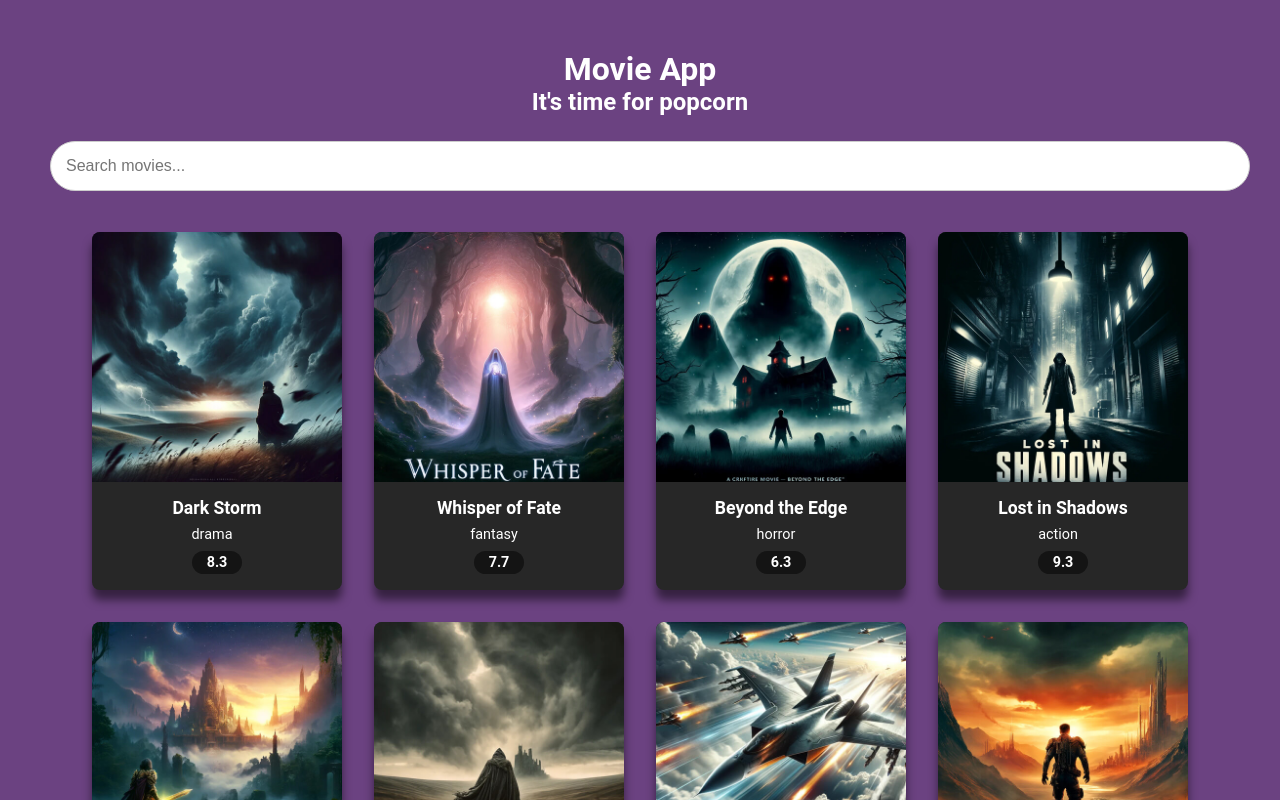
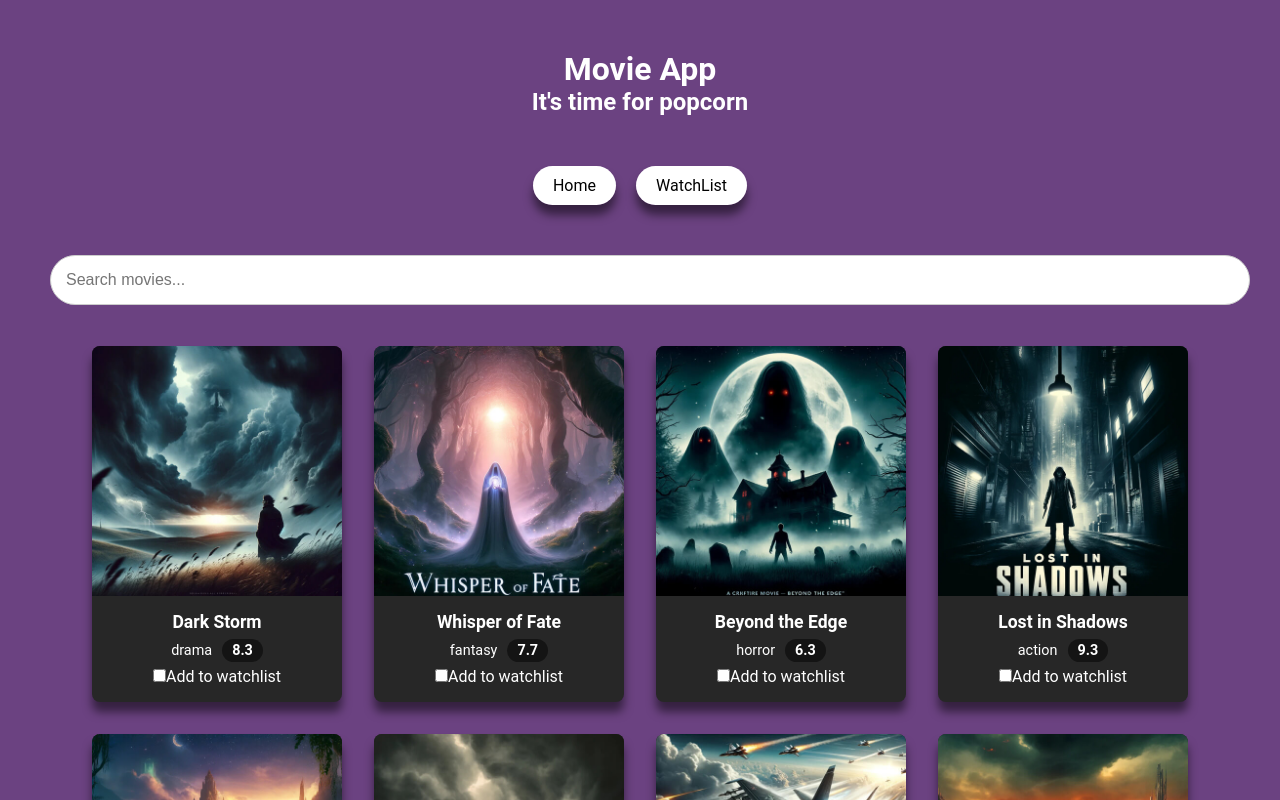
Before and after one commit to lorenarogoz/movie-app, a React (Vite) app: page / in a window 1280 px wide. Shown: the top 800 px of the page. Built offline with nearby package versions, Linux system fonts and the light colour scheme.

Commit message:
The implementation for watchlist

```diff
--- a/package.json
+++ b/package.json
@@ -8,7 +8,8 @@
   },
   "dependencies": {
     "react": "^19.0.0",
-    "react-dom": "^19.0.0"
+    "react-dom": "^19.0.0",
+    "react-router-dom": "^7.13.0"
   },
   "devDependencies": {
     "@vitejs/plugin-react": "^4.0.0",
--- a/src/App.jsx
+++ b/src/App.jsx
@@ -1,13 +1,66 @@
 import Footer from './components/Footer';
 import Header from './components/Header';
 import MovieGrid from './components/MovieGrid';
+import Watchlist from './components/Watchlist';
+import {BrowserRouter as Router, Routes, Route, Link} from 'react-router-dom';
+import {useState, useEffect} from 'react';
 
 function App() {
+    const [movies, setMovies] = useState([]);
+    const [watchlist, setWatchlist] = useState([]);
+
+    useEffect(() => {
+        fetch('movies.json')
+            .then((response) => response.json())
+            .then((data) => setMovies(data));
+    }, []);
+
+    const toggleWatchlist = (movieId) => {
+        setWatchlist((prev) =>
+            prev.includes(movieId)
+                ? prev.filter((id) => id !== movieId)
+                : [...prev, movieId],
+        );
+    };
+
     return (
         <div className='App'>
             <div className='container'>
                 <Header></Header>
-                <MovieGrid></MovieGrid>
+                <Router>
+                    <nav>
+                        <ul>
+                            <li>
+                                <Link to='/'>Home</Link>
+                            </li>
+                            <li>
+                                <Link to='/watchlist'>WatchList</Link>
+                            </li>
+                        </ul>
+                    </nav>
+                    <Routes>
+                        <Route
+                            path='/'
+                            element={
+                                <MovieGrid
+                                    movies={movies}
+                                    watchlist={watchlist}
+                                    toggleWatchlist={toggleWatchlist}
+                                />
+                            }
+                        ></Route>
+                        <Route
+                            path='/watchlist'
+                            element={
+                                <Watchlist
+                                    movies={movies}
+                                    watchlist={watchlist}
+                                    toggleWatchlist={toggleWatchlist}
+                                />
+                            }
+                        ></Route>
+                    </Routes>
+                </Router>
             </div>
             <Footer></Footer>
         </div>
--- a/src/components/MovieCard.jsx
+++ b/src/components/MovieCard.jsx
@@ -1,6 +1,6 @@
 import React from 'react';
 
-export default function MovieCard({movie}) {
+export default function MovieCard({movie, isWatchlisted, toggleWatchlist}) {
     const handlerError = (e) => {
         e.target.src = 'images/default.jpg';
     };
@@ -14,8 +14,24 @@ export default function MovieCard({movie}) {
             />
             <div className='movie-card-info'>
                 <h3 className='movie-card-title'>{movie.title}</h3>
-                <p className='movie-card-genre'>{movie.genre}</p>
-                <p className='movie-card-rating'>{movie.rating}</p>
+                <div>
+                    <span className='movie-card-genre'>{movie.genre}</span>
+                    <span className='movie-card-rating'>{movie.rating}</span>
+                </div>
+                <label className='switch'>
+                    <input
+                        type='checkbox'
+                        checked={isWatchlisted}
+                        onChange={() => toggleWatchlist(movie.id)}
+                    ></input>
+                    <span className='slider'>
+                        <span className='slider-label'>
+                            {isWatchlisted
+                                ? 'In watchlist'
+                                : 'Add to watchlist'}
+                        </span>
+                    </span>
+                </label>
             </div>
         </div>
     );
--- a/src/components/MovieGrid.jsx
+++ b/src/components/MovieGrid.jsx
@@ -1,15 +1,8 @@
-import React, {useState, useEffect} from 'react';
+import React, {useState} from 'react';
 import MovieCard from './MovieCard';
 
-export default function MovieGrid() {
-    const [movies, setMovies] = useState([]);
+export default function MovieGrid({movies, watchlist, toggleWatchlist}) {
     const [searchTerm, setSearchTerm] = useState('');
-
-    useEffect(() => {
-        fetch('movies.json')
-            .then((response) => response.json())
-            .then((data) => setMovies(data));
-    }, []);
 
     const handleSearchChange = (e) => {
         setSearchTerm(e.target.value);
@@ -29,7 +22,12 @@ export default function MovieGrid() {
             />
             <div className='movies-grid'>
                 {filteredMovies.map((movie) => (
-                    <MovieCard movie={movie} key={movie.id}></MovieCard>
+                    <MovieCard
+                        movie={movie}
+                        key={movie.id}
+                        toggleWatchlist={toggleWatchlist}
+                        isWatchlisted={watchlist.includes(movie.id)}
+                    ></MovieCard>
                 ))}
             </div>
         </div>
--- /dev/null
+++ b/src/components/Watchlist.jsx
@@ -0,0 +1,23 @@
+import React, {useState, useEffect} from 'react';
+import MovieCard from './MovieCard';
+
+export default function Watchlist({movies, watchlist, toggleWatchlist}) {
+    return (
+        <div>
+            <h1 className='title'>Your Watchlist</h1>
+            <div className='watchlist'>
+                {watchlist.map((id) => {
+                    const movie = movies.find((movie) => movie.id === id);
+                    return (
+                        <MovieCard
+                            key={id}
+                            movie={movie}
+                            toggleWatchlist={toggleWatchlist}
+                            isWatchlisted={true}
+                        ></MovieCard>
+                    );
+                })}
+            </div>
+        </div>
+    );
+}
--- a/src/index.css
+++ b/src/index.css
@@ -29,7 +29,8 @@ body {
     border: 1px solid #ccc;
 }
 
-.movies-grid {
+.movies-grid,
+.watchlist {
     display: grid;
     grid-template-columns: repeat(auto-fill, 250px);
     gap: 2rem 2rem;
@@ -80,9 +81,50 @@ body {
     border-radius: 50px;
 }
 
+.watchlist-btn {
+    border: none;
+    background: #2196f3;
+    color: white;
+    padding: 0.5rem 1rem;
+    font-size: 1rem;
+    border-radius: 4px;
+    cursor: pointer;
+    transition: background-color 0.2s;
+}
+
 .movie-card-genre {
     font-size: 0.9rem;
     margin-right: 10px;
+}
+
+nav {
+    margin-top: 50px;
+    margin-bottom: 25px;
+}
+
+ul {
+    list-style-type: none;
+    margin: 0;
+    display: flex;
+    justify-content: center;
+}
+
+ul li {
+    padding: 10px;
+}
+
+nav a {
+    color: black;
+    text-decoration: none;
+    padding: 10px 20px;
+    border-radius: 50px;
+    background-color: #ffffff;
+    box-shadow: 0 10px 10px 0 rgba(0, 0, 0, 0.5);
+}
+
+nav a:hover {
+    background-color: #e7f2f1;
+    color: black;
 }
 
 .footer {
```
Also changed, not shown: 2 other files (tests, documents, lock files or other folders).
